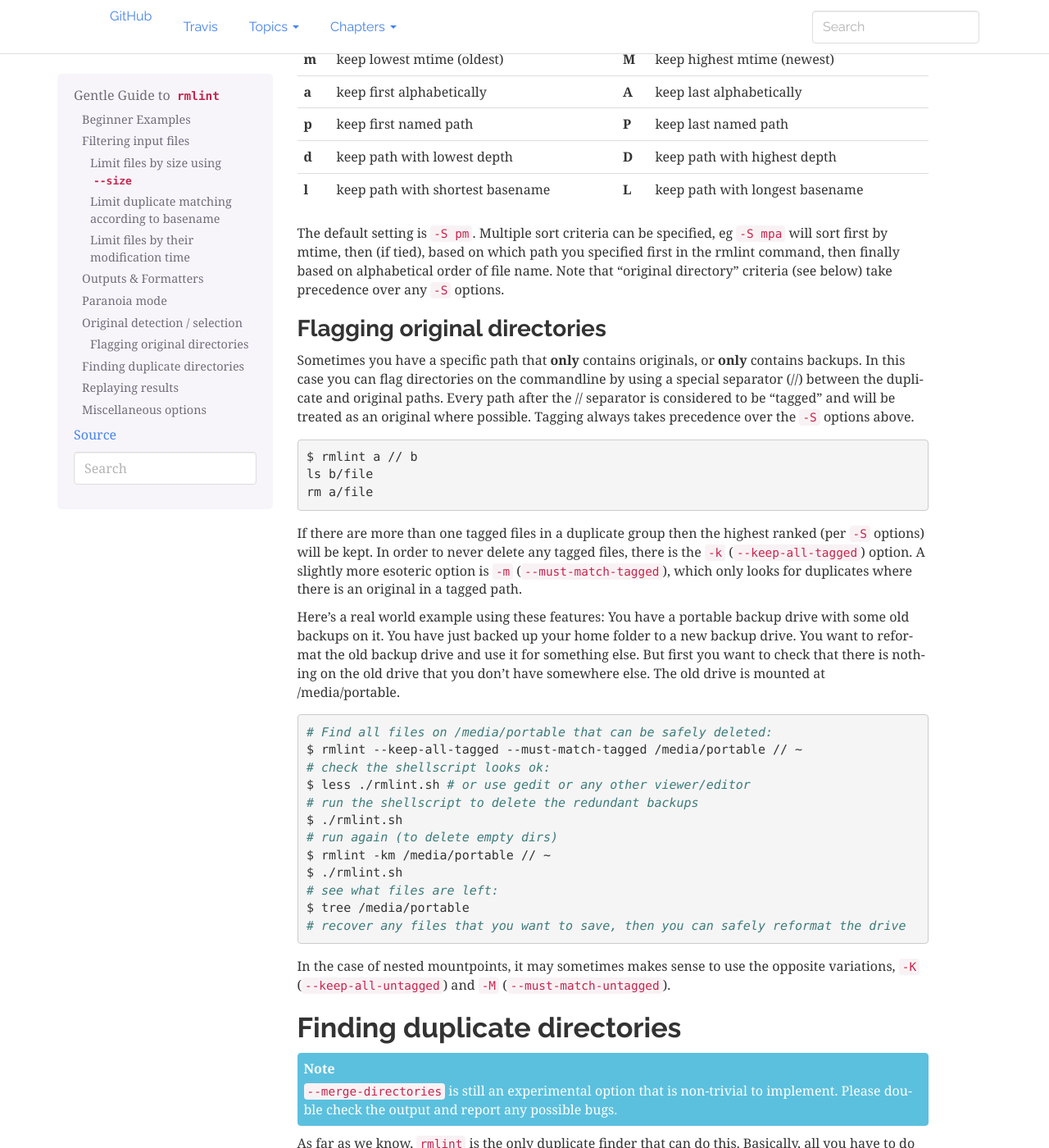
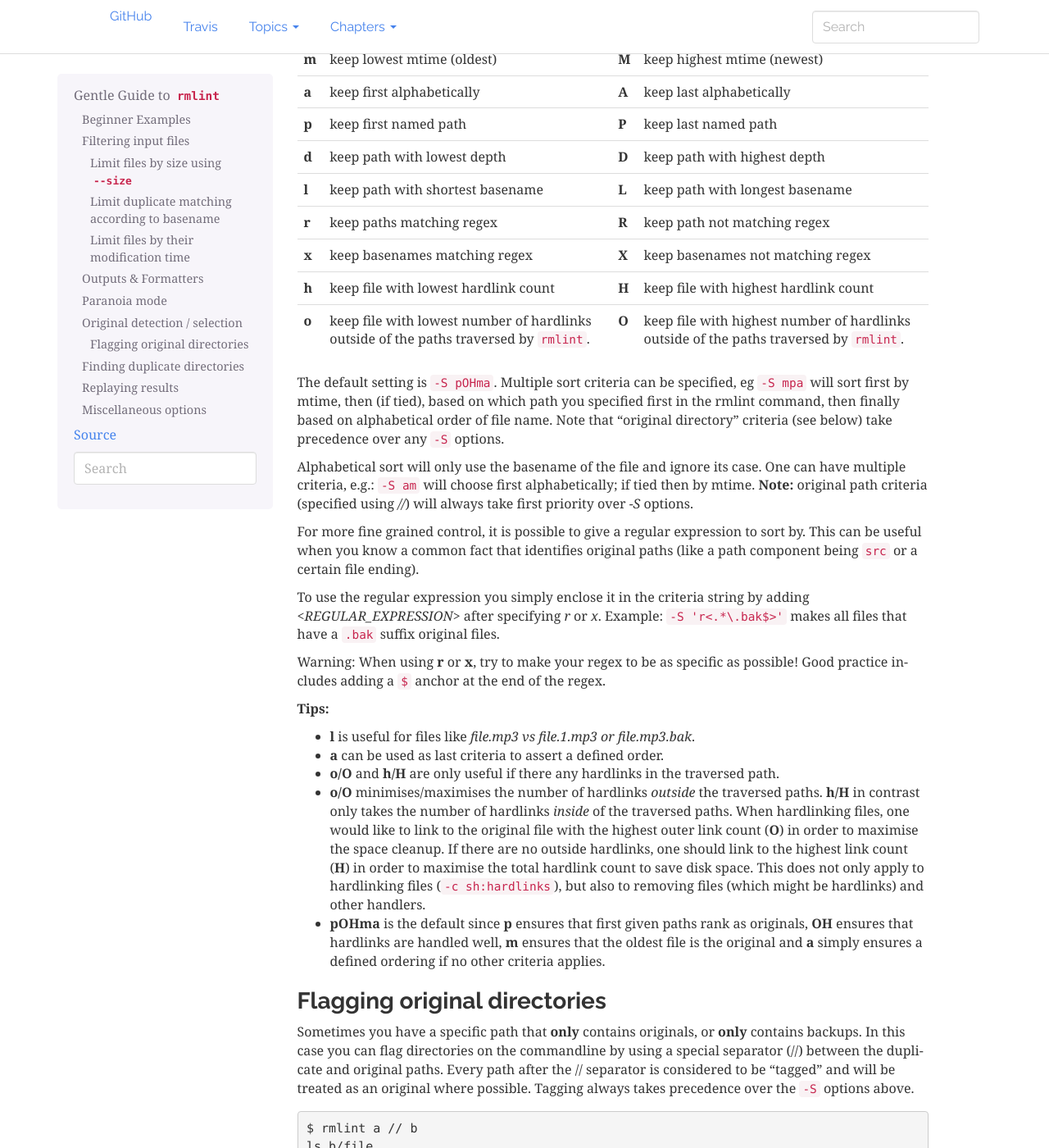
Before and after one commit to sahib/rmlint, a Sphinx documentation site: the page built from docs/tutorial.rst, in a window 1280 px wide and 1400 px high, scrolled down 8441 px. Shown: the whole window at 82% size. Built offline with Sphinx 7.4.7, drawn with Linux system fonts in a browser that asks for light colours.

Commit message:
cmdline/docs: change default sortcriteria to pOHma (from pm) and reword docs

```diff
--- a/docs/tutorial.rst
+++ b/docs/tutorial.rst
@@ -500,20 +500,54 @@ backup files, ie **a.txt.bak** comes after **a.txt**.
 
 Here's a table of letters you can supply to the ``-S`` option:
 
-===== ================================ ===== =================================
-**m** keep lowest mtime (oldest)       **M** keep highest mtime (newest)
-**a** keep first alphabetically        **A** keep last alphabetically
-**p** keep first named path            **P** keep last named path
-**d** keep path with lowest depth      **D** keep path with highest depth
-**l** keep path with shortest basename **L** keep path with longest basename
-===== ================================ ===== =================================
+===== ========================================================================================== ===== =================================
+**m** keep lowest mtime (oldest)                                                                 **M** keep highest mtime (newest)
+**a** keep first alphabetically                                                                  **A** keep last alphabetically
+**p** keep first named path                                                                      **P** keep last named path
+**d** keep path with lowest depth                                                                **D** keep path with highest depth
+**l** keep path with shortest basename                                                           **L** keep path with longest basename
+**r** keep paths matching regex                                                                  **R** keep path not matching regex
+**x** keep basenames matching regex                                                              **X** keep basenames not matching regex
+**h** keep file with lowest hardlink count                                                       **H** keep file with highest hardlink count
+**o** keep file with lowest number of hardlinks outside of the paths traversed by ``rmlint``.    **O** keep file with highest number of hardlinks outside of the paths traversed by ``rmlint``.
+===== ========================================================================================== ===== =================================
 
-The default setting is ``-S pm``.
-Multiple sort criteria can be specified, eg ``-S mpa`` will sort first by
-mtime, then (if tied), based on which path you specified first in the
-rmlint command, then finally based on alphabetical order of file name.
-Note that "original directory" criteria (see below) take precedence over
-any ``-S`` options.
+The default setting is ``-S pOHma``. Multiple sort criteria can be specified,
+eg ``-S mpa`` will sort first by mtime, then (if tied), based on which path you
+specified first in the rmlint command, then finally based on alphabetical order
+of file name. Note that "original directory" criteria (see below) take
+precedence over any ``-S`` options.
+
+Alphabetical sort will only use the basename of the file and ignore its case.
+One can have multiple criteria, e.g.: ``-S am`` will choose first alphabetically; if tied then by mtime.
+**Note:** original path criteria (specified using `//`) will always take first priority over `-S` options.
+
+For more fine grained control, it is possible to give a regular expression
+to sort by. This can be useful when you know a common fact that identifies
+original paths (like a path component being ``src`` or a certain file ending).
+
+To use the regular expression you simply enclose it in the criteria string
+by adding `<REGULAR_EXPRESSION>` after specifying `r` or `x`. Example: ``-S
+'r<.*\.bak$>'`` makes all files that have a ``.bak`` suffix original files.
+
+Warning: When using **r** or **x**, try to make your regex to be as specific
+as possible! Good practice includes adding a ``$`` anchor at the end of the regex.
+
+**Tips:**
+
+- **l** is useful for files like `file.mp3 vs file.1.mp3 or file.mp3.bak`.
+- **a** can be used as last criteria to assert a defined order.
+- **o/O** and **h/H** are only useful if there any hardlinks in the traversed path.
+- **o/O** minimises/maximises the number of hardlinks *outside* the traversed paths.
+  **h/H** in contrast only takes the number of hardlinks *inside* of the traversed paths.
+  When hardlinking files, one would like to link to the original file with the highest outer
+  link count (**O**) in order to maximise the space cleanup. If there are no outside hardlinks,
+  one should link to the highest link count (**H**) in order to maximise the total hardlink count
+  to save disk space. This does not only apply to hardlinking files (``-c sh:hardlinks``),
+  but also to removing files (which might be hardlinks) and other handlers.
+- **pOHma** is the default since **p** ensures that first given paths rank as originals,
+  **OH** ensures that hardlinks are handled well, **m** ensures that the oldest file is the
+  original and **a** simply ensures a defined ordering if no other criteria applies.
 
 Flagging original directories
 ~~~~~~~~~~~~~~~~~~~~~~~~~~~~~
```
Also changed, not shown: docs/rmlint.1.rst (+19 -6 lines), 2 other files.
